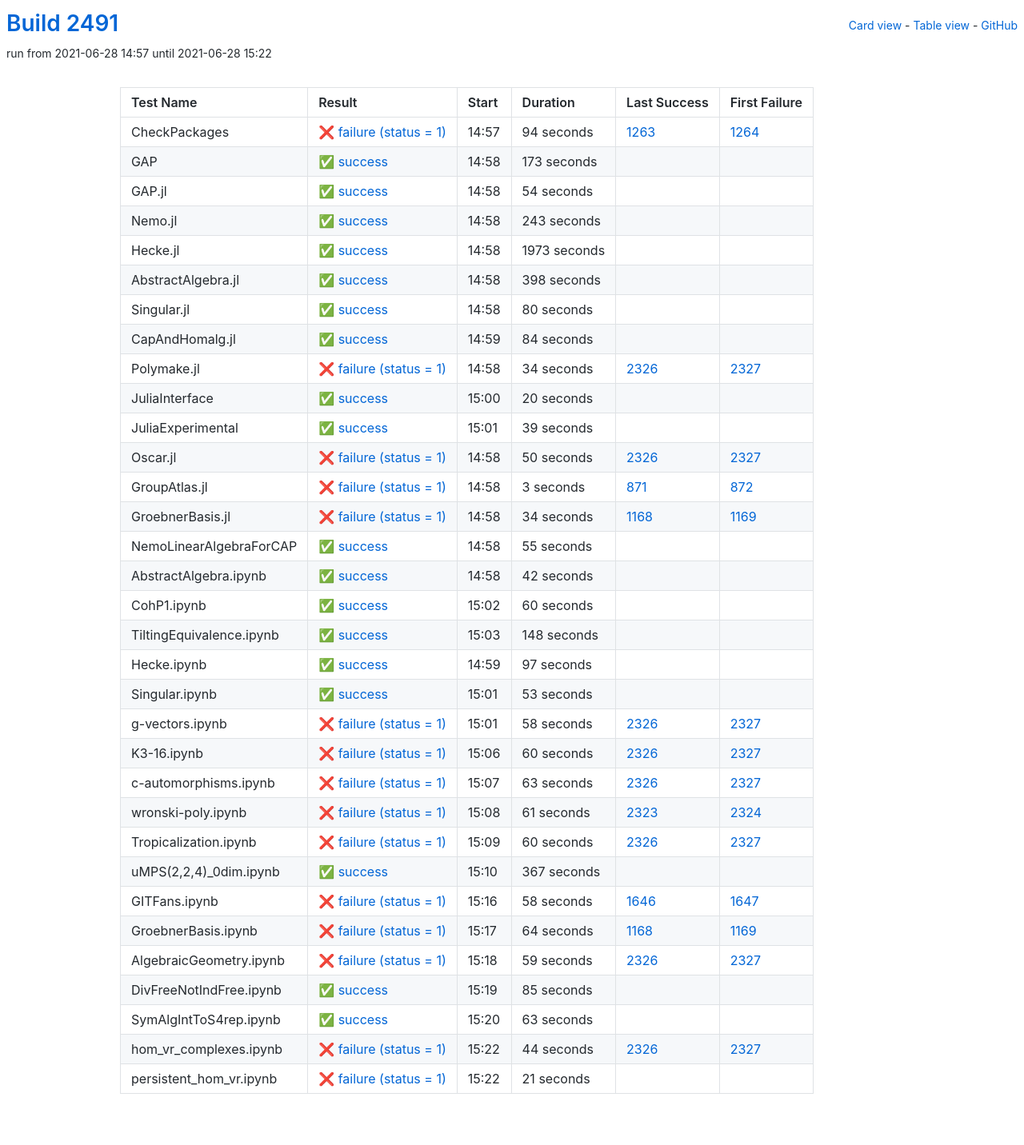
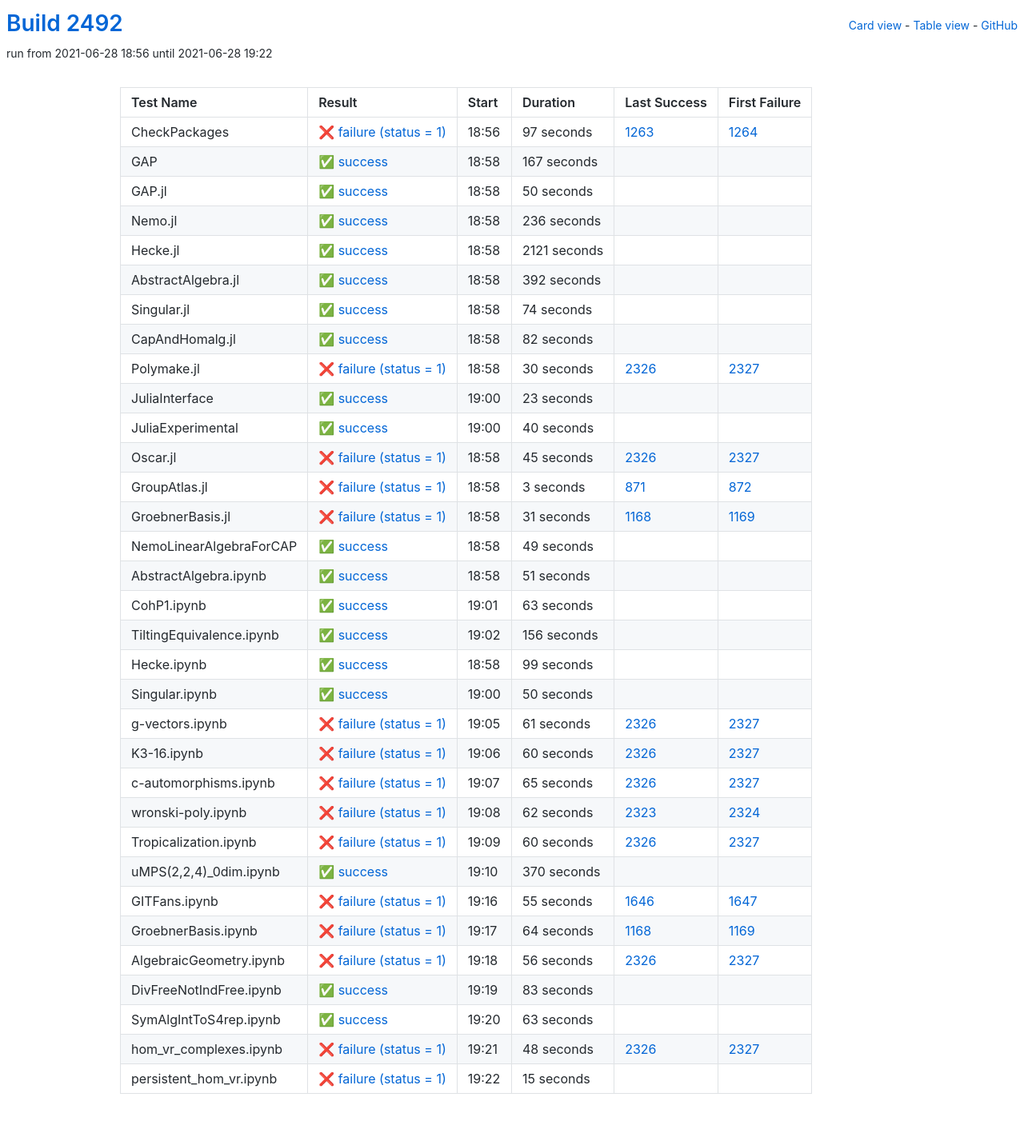
Before and after one commit to oscar-system/oscar-ci-status-stable, a Jekyll site: the page built from table.html, in a window 1280 px wide. Shown: the whole page at 80% size. Built offline with Jekyll 4.4.1, drawn with Linux system fonts in a browser that asks for light colours.

Commit message:
Build #2492

```diff
--- a/_data/ci.yml
+++ b/_data/ci.yml
@@ -1,6 +1,6 @@
 ---
-build: 2491
-build_url: https://oscarci.mathematik.uni-kl.de/job/oscar-stable/2491/
+build: 2492
+build_url: https://oscarci.mathematik.uni-kl.de/job/oscar-stable/2492/
 job: oscar-stable
 organization: oscar-system
 repo: oscar-ci-status-stable
@@ -8,152 +8,152 @@ repourl: https://github.com/oscar-system/oscar-ci-status-stable
 tests:
 - name: CheckPackages
   id: checkpackages
-  log: https://oscarci.mathematik.uni-kl.de/job/oscar-stable/2491/artifact/logs/build-2491/CheckPackages.log
-  start: 2021-06-28 14:57
+  log: https://oscarci.mathematik.uni-kl.de/job/oscar-stable/2492/artifact/logs/build-2492/CheckPackages.log
+  start: 2021-06-28 18:56
   success: false
   exitcode: 1
   status: failure
-  duration: 94
+  duration: 97
   last_success: 1263
   last_success_url: https://oscarci.mathematik.uni-kl.de/job/oscar-stable/1263/
   first_failure: 1264
   first_failure_url: https://oscarci.mathematik.uni-kl.de/job/oscar-stable/1264/
 - name: GAP
   id: gap
-  log: https://oscarci.mathematik.uni-kl.de/job/oscar-stable/2491/artifact/logs/build-2491/GAP.log
-  start: 2021-06-28 14:58
+  log: https://oscarci.mathematik.uni-kl.de/job/oscar-stable/2492/artifact/logs/build-2492/GAP.log
+  start: 2021-06-28 18:58
   success: true
   exitcode: 0
   status: success
-  duration: 173
+  duration: 167
   last_success: false
   last_success_url:
   first_failure: false
   first_failure_url:
 - name: GAP.jl
   id: gap-jl
-  log: https://oscarci.mathematik.uni-kl.de/job/oscar-stable/2491/artifact/logs/build-2491/GAP.jl.log
-  start: 2021-06-28 14:58
+  log: https://oscarci.mathematik.uni-kl.de/job/oscar-stable/2492/artifact/logs/build-2492/GAP.jl.log
+  start: 2021-06-28 18:58
   success: true
   exitcode: 0
   status: success
-  duration: 54
+  duration: 50
   last_success: false
   last_success_url:
   first_failure: false
   first_failure_url:
 - name: Nemo.jl
   id: nemo-jl
-  log: https://oscarci.mathematik.uni-kl.de/job/oscar-stable/2491/artifact/logs/build-2491/Nemo.jl.log
-  start: 2021-06-28 14:58
+  log: https://oscarci.mathematik.uni-kl.de/job/oscar-stable/2492/artifact/logs/build-2492/Nemo.jl.log
+  start: 2021-06-28 18:58
   success: true
   exitcode: 0
   status: success
-  duration: 243
+  duration: 236
   last_success: false
   last_success_url:
   first_failure: false
   first_failure_url:
 - name: Hecke.jl
   id: hecke-jl
-  log: https://oscarci.mathematik.uni-kl.de/job/oscar-stable/2491/artifact/logs/build-2491/Hecke.jl.log
-  start: 2021-06-28 14:58
+  log: https://oscarci.mathematik.uni-kl.de/job/oscar-stable/2492/artifact/logs/build-2492/Hecke.jl.log
+  start: 2021-06-28 18:58
   success: true
   exitcode: 0
   status: success
-  duration: 1973
+  duration: 2121
   last_success: false
   last_success_url:
   first_failure: false
   first_failure_url:
 - name: AbstractAlgebra.jl
   id: abstractalgebra-jl
-  log: https://oscarci.mathematik.uni-kl.de/job/oscar-stable/2491/artifact/logs/build-2491/AbstractAlgebra.jl.log
-  start: 2021-06-28 14:58
+  log: https://oscarci.mathematik.uni-kl.de/job/oscar-stable/2492/artifact/logs/build-2492/AbstractAlgebra.jl.log
+  start: 2021-06-28 18:58
   success: true
   exitcode: 0
   status: success
-  duration: 398
+  duration: 392
   last_success: false
   last_success_url:
   first_failure: false
   first_failure_url:
 - name: Singular.jl
   id: singular-jl
-  log: https://oscarci.mathematik.uni-kl.de/job/oscar-stable/2491/artifact/logs/build-2491/Singular.jl.log
-  start: 2021-06-28 14:58
+  log: https://oscarci.mathematik.uni-kl.de/job/oscar-stable/2492/artifact/logs/build-2492/Singular.jl.log
+  start: 2021-06-28 18:58
   success: true
   exitcode: 0
   status: success
-  duration: 80
+  duration: 74
   last_success: false
   last_success_url:
   first_failure: false
   first_failure_url:
 - name: CapAndHomalg.jl
   id: capandhomalg-jl
-  log: https://oscarci.mathematik.uni-kl.de/job/oscar-stable/2491/artifact/logs/build-2491/CapAndHomalg.jl.log
-  start: 2021-06-28 14:59
+  log: https://oscarci.mathematik.uni-kl.de/job/oscar-stable/2492/artifact/logs/build-2492/CapAndHomalg.jl.log
+  start: 2021-06-28 18:58
   success: true
   exitcode: 0
   status: success
-  duration: 84
+  duration: 82
   last_success: false
   last_success_url:
   first_failure: false
   first_failure_url:
 - name: Polymake.jl
   id: polymake-jl
-  log: https://oscarci.mathematik.uni-kl.de/job/oscar-stable/2491/artifact/logs/build-2491/Polymake.jl.log
-  start: 2021-06-28 14:58
+  log: https://oscarci.mathematik.uni-kl.de/job/oscar-stable/2492/artifact/logs/build-2492/Polymake.jl.log
+  start: 2021-06-28 18:58
   success: false
   exitcode: 1
   status: failure
-  duration: 34
+  duration: 30
   last_success: 2326
   last_success_url: https://oscarci.mathematik.uni-kl.de/job/oscar-stable/2326/
   first_failure: 2327
   first_failure_url: https://oscarci.mathematik.uni-kl.de/job/oscar-stable/2327/
 - name: JuliaInterface
   id: juliainterface
-  log: https://oscarci.mathematik.uni-kl.de/job/oscar-stable/2491/artifact/logs/build-2491/JuliaInterface.log
-  start: 2021-06-28 15:00
+  log: https://oscarci.mathematik.uni-kl.de/job/oscar-stable/2492/artifact/logs/build-2492/JuliaInterface.log
+  start: 2021-06-28 19:00
   success: true
   exitcode: 0
   status: success
-  duration: 20
+  duration: 23
   last_success: false
   last_success_url:
   first_failure: false
   first_failure_url:
 - name: JuliaExperimental
   id: juliaexperimental
-  log: https://oscarci.mathematik.uni-kl.de/job/oscar-stable/2491/artifact/logs/build-2491/JuliaExperimental.log
-  start: 2021-06-28 15:01
+  log: https://oscarci.mathematik.uni-kl.de/job/oscar-stable/2492/artifact/logs/build-2492/JuliaExperimental.log
+  start: 2021-06-28 19:00
   success: true
   exitcode: 0
   status: success
-  duration: 39
+  duration: 40
   last_success: false
   last_success_url:
   first_failure: false
   first_failure_url:
 - name: Oscar.jl
   id: oscar-jl
-  log: https://oscarci.mathematik.uni-kl.de/job/oscar-stable/2491/artifact/logs/build-2491/Oscar.jl.log
-  start: 2021-06-28 14:58
+  log: https://oscarci.mathematik.uni-kl.de/job/oscar-stable/2492/artifact/logs/build-2492/Oscar.jl.log
+  start: 2021-06-28 18:58
   success: false
   exitcode: 1
   status: failure
-  duration: 50
+  duration: 45
   last_success: 2326
   last_success_url: https://oscarci.mathematik.uni-kl.de/job/oscar-stable/2326/
   first_failure: 2327
   first_failure_url: https://oscarci.mathematik.uni-kl.de/job/oscar-stable/2327/
 - name: GroupAtlas.jl
   id: groupatlas-jl
-  log: https://oscarci.mathematik.uni-kl.de/job/oscar-stable/2491/artifact/logs/build-2491/GroupAtlas.jl.log
-  start: 2021-06-28 14:58
+  log: https://oscarci.mathematik.uni-kl.de/job/oscar-stable/2492/artifact/logs/build-2492/GroupAtlas.jl.log
+  start: 2021-06-28 18:58
   success: false
   exitcode: 1
   status: failure
@@ -164,104 +164,104 @@ tests:
   first_failure_url: https://oscarci.mathematik.uni-kl.de/job/oscar-stable/872/
 - name: GroebnerBasis.jl
   id: groebnerbasis-jl
-  log: https://oscarci.mathematik.uni-kl.de/job/oscar-stable/2491/artifact/logs/build-2491/GroebnerBasis.jl.log
-  start: 2021-06-28 14:58
+  log: https://oscarci.mathematik.uni-kl.de/job/oscar-stable/2492/artifact/logs/build-2492/GroebnerBasis.jl.log
+  start: 2021-06-28 18:58
   success: false
   exitcode: 1
   status: failure
-  duration: 34
+  duration: 31
   last_success: 1168
   last_success_url: https://oscarci.mathematik.uni-kl.de/job/oscar-stable/1168/
   first_failure: 1169
   first_failure_url: https://oscarci.mathematik.uni-kl.de/job/oscar-stable/1169/
 - name: NemoLinearAlgebraForCAP
   id: nemolinearalgebraforcap
-  log: https://oscarci.mathematik.uni-kl.de/job/oscar-stable/2491/artifact/logs/build-2491/NemoLinearAlgebraForCAP.log
-  start: 2021-06-28 14:58
+  log: https://oscarci.mathematik.uni-kl.de/job/oscar-stable/2492/artifact/logs/build-2492/NemoLinearAlgebraForCAP.log
+  start: 2021-06-28 18:58
   success: true
   exitcode: 0
   status: success
-  duration: 55
+  duration: 49
   last_success: false
   last_success_url:
   first_failure: false
   first_failure_url:
 - name: AbstractAlgebra.ipynb
   id: abstractalgebra-ipynb
-  log: https://oscarci.mathematik.uni-kl.de/job/oscar-stable/2491/artifact/logs/build-2491/AbstractAlgebra.ipynb.log
-  start: 2021-06-28 14:58
+  log: https://oscarci.mathematik.uni-kl.de/job/oscar-stable/2492/artifact/logs/build-2492/AbstractAlgebra.ipynb.log
+  start: 2021-06-28 18:58
   success: true
   exitcode: 0
   status: success
-  duration: 42
+  duration: 51
   last_success: false
   last_success_url:
   first_failure: false
   first_failure_url:
 - name: CohP1.ipynb
   id: cohp1-ipynb
-  log: https://oscarci.mathematik.uni-kl.de/job/oscar-stable/2491/artifact/logs/build-2491/CohP1.ipynb.log
-  start: 2021-06-28 15:02
+  log: https://oscarci.mathematik.uni-kl.de/job/oscar-stable/2492/artifact/logs/build-2492/CohP1.ipynb.log
+  start: 2021-06-28 19:01
   success: true
   exitcode: 0
   status: success
-  duration: 60
+  duration: 63
   last_success: false
   last_success_url:
   first_failure: false
   first_failure_url:
 - name: TiltingEquivalence.ipynb
   id: tiltingequivalence-ipynb
-  log: https://oscarci.mathematik.uni-kl.de/job/oscar-stable/2491/artifact/logs/build-2491/TiltingEquivalence.ipynb.log
-  start: 2021-06-28 15:03
+  log: https://oscarci.mathematik.uni-kl.de/job/oscar-stable/2492/artifact/logs/build-2492/TiltingEquivalence.ipynb.log
+  start: 2021-06-28 19:02
   success: true
   exitcode: 0
   status: success
-  duration: 148
+  duration: 156
   last_success: false
   last_success_url:
   first_failure: false
   first_failure_url:
 - name: Hecke.ipynb
   id: hecke-ipynb
-  log: https://oscarci.mathematik.uni-kl.de/job/oscar-stable/2491/artifact/logs/build-2491/Hecke.ipynb.log
-  start: 2021-06-28 14:59
+  log: https://oscarci.mathematik.uni-kl.de/job/oscar-stable/2492/artifact/logs/build-2492/Hecke.ipynb.log
+  start: 2021-06-28 18:58
   success: true
   exitcode: 0
   status: success
-  duration: 97
+  duration: 99
   last_success: false
   last_success_url:
   first_failure: false
   first_failure_url:
 - name: Singular.ipynb
   id: singular-ipynb
-  log: https://oscarci.mathematik.uni-kl.de/job/oscar-stable/2491/artifact/logs/build-2491/Singular.ipynb.log
-  start: 2021-06-28 15:01
+  log: https://oscarci.mathematik.uni-kl.de/job/oscar-stable/2492/artifact/logs/build-2492/Singular.ipynb.log
+  start: 2021-06-28 19:00
   success: true
   exitcode: 0
   status: success
-  duration: 53
+  duration: 50
   last_success: false
   last_success_url:
   first_failure: false
   first_failure_url:
 - name: g-vectors.ipynb
   id: g-vectors-ipynb
-  log: https://oscarci.mathematik.uni-kl.de/job/oscar-stable/2491/artifact/logs/build-2491/g-vectors.ipynb.log
-  start: 2021-06-28 15:01
+  log: https://oscarci.mathematik.uni-kl.de/job/oscar-stable/2492/artifact/logs/build-2492/g-vectors.ipynb.log
+  start: 2021-06-28 19:05
   success: false
   exitcode: 1
   status: failure
-  duration: 58
+  duration: 61
   last_success: 2326
   last_success_url: https://oscarci.mathematik.uni-kl.de/job/oscar-stable/2326/
   first_failure: 2327
   first_failure_url: https://oscarci.mathematik.uni-kl.de/job/oscar-stable/2327/
 - name: K3-16.ipynb
   id: k3-16-ipynb
-  log: https://oscarci.mathematik.uni-kl.de/job/oscar-stable/2491/artifact/logs/build-2491/K3-16.ipynb.log
-  start: 2021-06-28 15:06
+  log: https://oscarci.mathematik.uni-kl.de/job/oscar-stable/2492/artifact/logs/build-2492/K3-16.ipynb.log
+  start: 2021-06-28 19:06
   success: false
   exitcode: 1
   status: failure
@@ -272,32 +272,32 @@ tests:
   first_failure_url: https://oscarci.mathematik.uni-kl.de/job/oscar-stable/2327/
 - name: c-automorphisms.ipynb
   id: c-automorphisms-ipynb
-  log: https://oscarci.mathematik.uni-kl.de/job/oscar-stable/2491/artifact/logs/build-2491/c-automorphisms.ipynb.log
-  start: 2021-06-28 15:07
+  log: https://oscarci.mathematik.uni-kl.de/job/oscar-stable/2492/artifact/logs/build-2492/c-automorphisms.ipynb.log
+  start: 2021-06-28 19:07
   success: false
   exitcode: 1
   status: failure
-  duration: 63
+  duration: 65
   last_success: 2326
   last_success_url: https://oscarci.mathematik.uni-kl.de/job/oscar-stable/2326/
   first_failure: 2327
   first_failure_url: https://oscarci.mathematik.uni-kl.de/job/oscar-stable/2327/
 - name: wronski-poly.ipynb
   id: wronski-poly-ipynb
-  log: https://oscarci.mathematik.uni-kl.de/job/oscar-stable/2491/artifact/logs/build-2491/wronski-poly.ipynb.log
-  start: 2021-06-28 15:08
+  log: https://oscarci.mathematik.uni-kl.de/job/oscar-stable/2492/artifact/logs/build-2492/wronski-poly.ipynb.log
+  start: 2021-06-28 19:08
   success: false
   exitcode: 1
   status: failure
-  duration: 61
+  duration: 62
   last_success: 2323
   last_success_url: https://oscarci.mathematik.uni-kl.de/job/oscar-stable/2323/
   first_failure: 2324
   first_failure_url: https://oscarci.mathematik.uni-kl.de/job/oscar-stable/2324/
 - name: Tropicalization.ipynb
   id: tropicalization-ipynb
-  log: https://oscarci.mathematik.uni-kl.de/job/oscar-stable/2491/artifact/logs/build-2491/Tropicalization.ipynb.log
-  start: 2021-06-28 15:09
+  log: https://oscarci.mathematik.uni-kl.de/job/oscar-stable/2492/artifact/logs/build-2492/Tropicalization.ipynb.log
+  start: 2021-06-28 19:09
   success: false
   exitcode: 1
   status: failure
@@ -308,32 +308,32 @@ tests:
   first_failure_url: https://oscarci.mathematik.uni-kl.de/job/oscar-stable/2327/
 - name: uMPS(2,2,4)_0dim.ipynb
   id: umps-2-2-4-0dim-ipynb
-  log: https://oscarci.mathematik.uni-kl.de/job/oscar-stable/2491/artifact/logs/build-2491/uMPS-2-2-4-_0dim.ipynb.log
-  start: 2021-06-28 15:10
+  log: https://oscarci.mathematik.uni-kl.de/job/oscar-stable/2492/artifact/logs/build-2492/uMPS-2-2-4-_0dim.ipynb.log
+  start: 2021-06-28 19:10
   success: true
   exitcode: 0
   status: success
-  duration: 367
+  duration: 370
   last_success: false
   last_success_url:
   first_failure: false
   first_failure_url:
 - name: GITFans.ipynb
   id: gitfans-ipynb
-  log: https://oscarci.mathematik.uni-kl.de/job/oscar-stable/2491/artifact/logs/build-2491/GITFans.ipynb.log
-  start: 2021-06-28 15:16
+  log: https://oscarci.mathematik.uni-kl.de/job/oscar-stable/2492/artifact/logs/build-2492/GITFans.ipynb.log
+  start: 2021-06-28 19:16
   success: false
   exitcode: 1
   status: failure
-  duration: 58
+  duration: 55
   last_success: 1646
   last_success_url: https://oscarci.mathematik.uni-kl.de/job/oscar-stable/1646/
   first_failure: 1647
   first_failure_url: https://oscarci.mathematik.uni-kl.de/job/oscar-stable/1647/
 - name: GroebnerBasis.ipynb
   id: groebnerbasis-ipynb
-  log: https://oscarci.mathematik.uni-kl.de/job/oscar-stable/2491/artifact/logs/build-2491/GroebnerBasis.ipynb.log
-  start: 2021-06-28 15:17
+  log: https://oscarci.mathematik.uni-kl.de/job/oscar-stable/2492/artifact/logs/build-2492/GroebnerBasis.ipynb.log
+  start: 2021-06-28 19:17
   success: false
   exitcode: 1
   status: failure
@@ -344,32 +344,32 @@ tests:
   first_failure_url: https://oscarci.mathematik.uni-kl.de/job/oscar-stable/1169/
 - name: AlgebraicGeometry.ipynb
   id: algebraicgeometry-ipynb
-  log: https://oscarci.mathematik.uni-kl.de/job/oscar-stable/2491/artifact/logs/build-2491/AlgebraicGeometry.ipynb.log
-  start: 2021-06-28 15:18
+  log: https://oscarci.mathematik.uni-kl.de/job/oscar-stable/2492/artifact/logs/build-2492/AlgebraicGeometry.ipynb.log
+  start: 2021-06-28 19:18
   success: false
   exitcode: 1
   status: failure
-  duration: 59
+  duration: 56
   last_success: 2326
   last_success_url: https://oscarci.mathematik.uni-kl.de/job/oscar-stable/2326/
   first_failure: 2327
   first_failure_url: https://oscarci.mathematik.uni-kl.de/job/oscar-stable/2327/
 - name: DivFreeNotIndFree.ipynb
   id: divfreenotindfree-ipynb
-  log: https://oscarci.mathematik.uni-kl.de/job/oscar-stable/2491/artifact/logs/build-2491/DivFreeNotIndFree.ipynb.log
-  start: 2021-06-28 15:19
+  log: https://oscarci.mathematik.uni-kl.de/job/oscar-stable/2492/artifact/logs/build-2492/DivFreeNotIndFree.ipynb.log
+  start: 2021-06-28 19:19
   success: true
   exitcode: 0
   status: success
-  duration: 85
+  duration: 83
   last_success: false
   last_success_url:
   first_failure: false
   first_failure_url:
 - name: SymAlgIntToS4rep.ipynb
   id: symalginttos4rep-ipynb
-  log: https://oscarci.mathematik.uni-kl.de/job/oscar-stable/2491/artifact/logs/build-2491/SymAlgIntToS4rep.ipynb.log
-  start: 2021-06-28 15:20
+  log: https://oscarci.mathematik.uni-kl.de/job/oscar-stable/2492/artifact/logs/build-2492/SymAlgIntToS4rep.ipynb.log
+  start: 2021-06-28 19:20
   success: true
   exitcode: 0
   status: success
@@ -380,24 +380,24 @@ tests:
   first_failure_url:
 - name: hom_vr_complexes.ipynb
   id: hom-vr-complexes-ipynb
-  log: https://oscarci.mathematik.uni-kl.de/job/oscar-stable/2491/artifact/logs/build-2491/hom_vr_complexes.ipynb.log
-  start: 2021-06-28 15:22
+  log: https://oscarci.mathematik.uni-kl.de/job/oscar-stable/2492/artifact/logs/build-2492/hom_vr_complexes.ipynb.log
+  start: 2021-06-28 19:21
   success: false
   exitcode: 1
   status: failure
-  duration: 44
+  duration: 48
   last_success: 2326
   last_success_url: https://oscarci.mathematik.uni-kl.de/job/oscar-stable/2326/
   first_failure: 2327
   first_failure_url: https://oscarci.mathematik.uni-kl.de/job/oscar-stable/2327/
 - name: persistent_hom_vr.ipynb
   id: persistent-hom-vr-ipynb
-  log: https://oscarci.mathematik.uni-kl.de/job/oscar-stable/2491/artifact/logs/build-2491/persistent_hom_vr.ipynb.log
-  start: 2021-06-28 15:22
+  log: https://oscarci.mathematik.uni-kl.de/job/oscar-stable/2492/artifact/logs/build-2492/persistent_hom_vr.ipynb.log
+  start: 2021-06-28 19:22
   success: false
   exitcode: 1
   status: failure
-  duration: 21
+  duration: 15
   last_success: false
   last_success_url:
   first_failure: false
```
Also changed, not shown: README.md.
